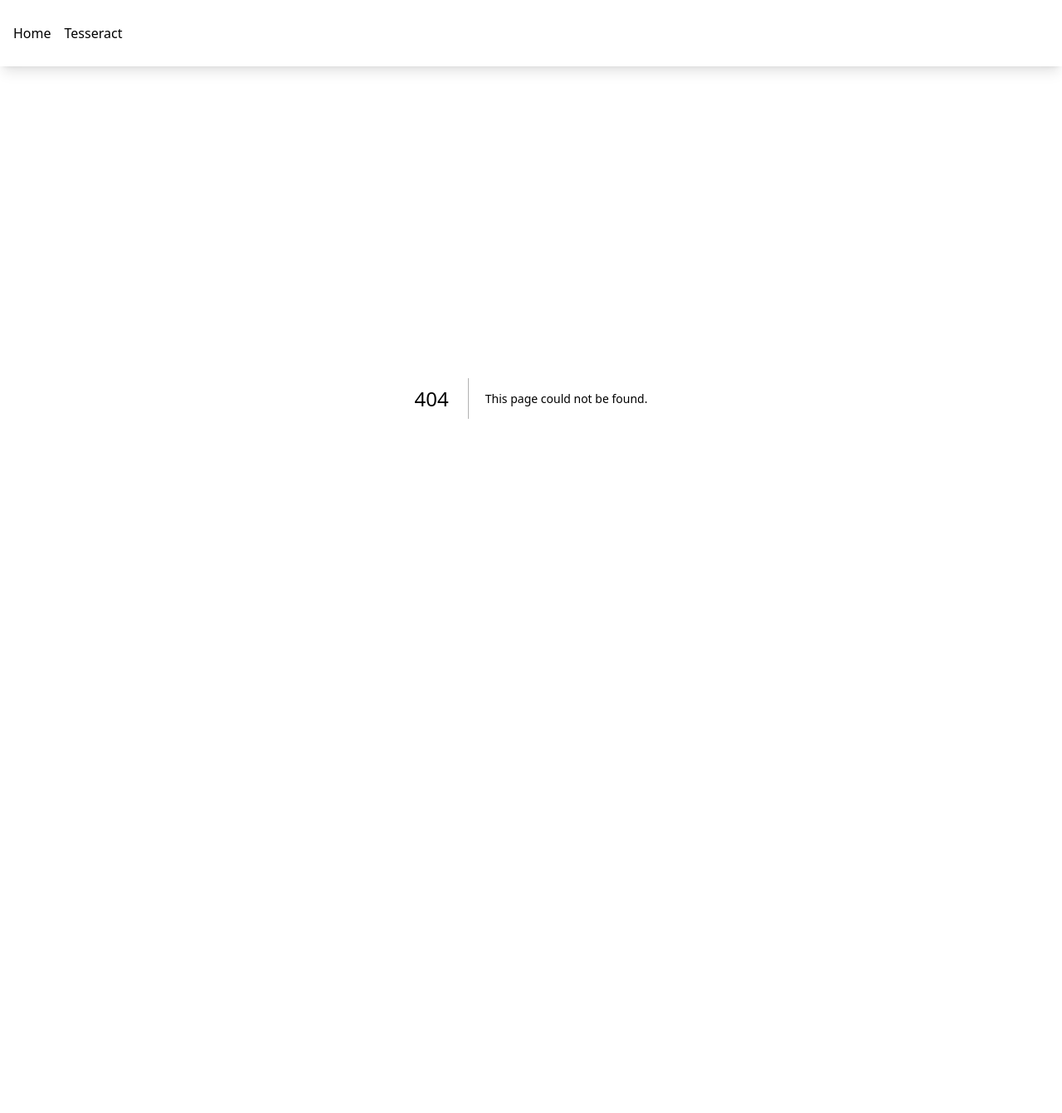
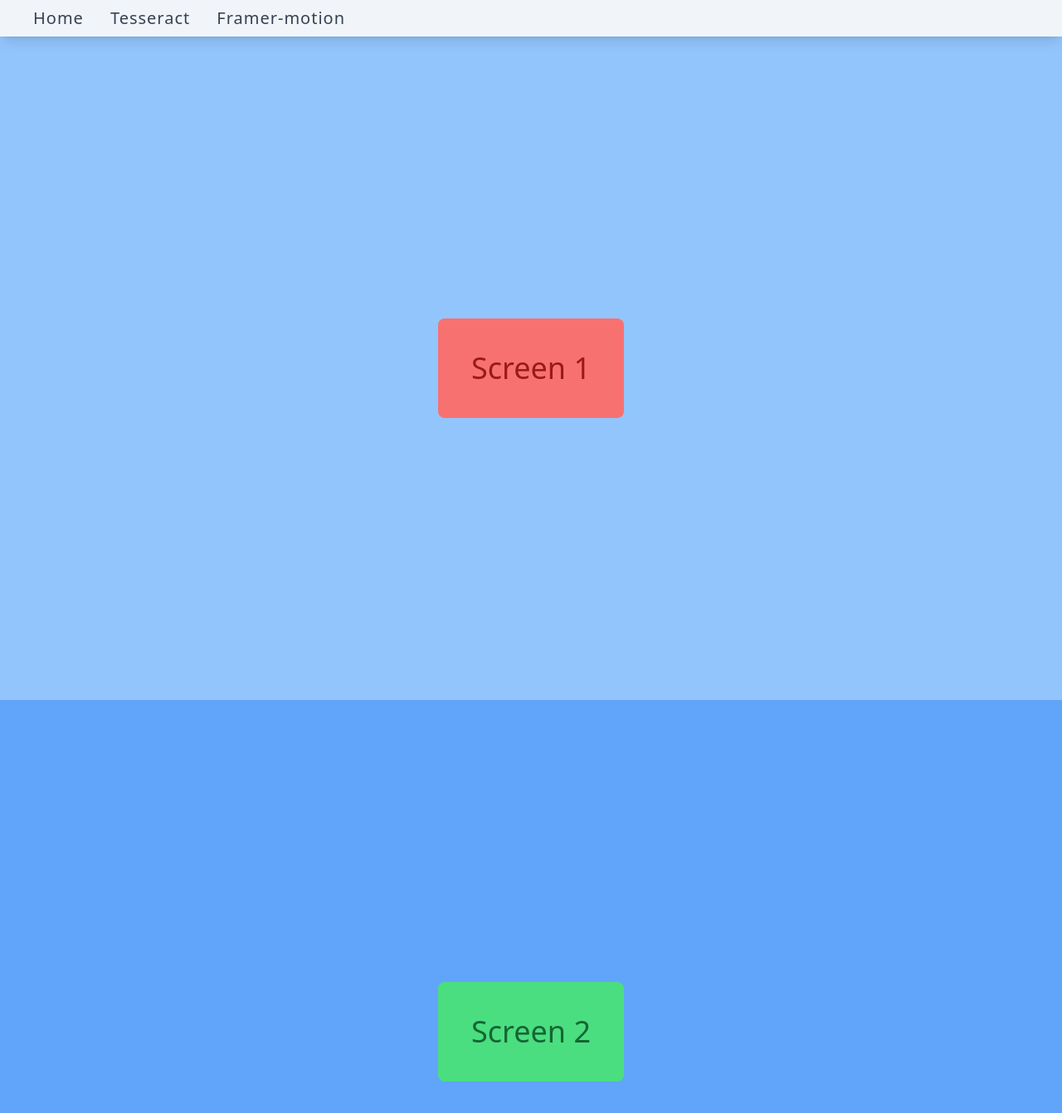
Before and after one commit to iliafilimonov1/portfolio-app, a Next.js app: page /FramerMotion in a window 1280 px wide. Before the commit this address had no page. Shown: the top 1342 px of the page at 83% size. Before the commit the page ends 880 px from the top, so only its background shows below. Built offline with nearby package versions, Linux system fonts and the light colour scheme.

Commit message:
framer motion page, tesseract adaptive

```diff
--- a/package.json
+++ b/package.json
@@ -19,6 +19,7 @@
     "eslint-config-next": "13.1.2",
     "eslint-config-react-app": "^7.0.0",
     "eslint-webpack-plugin": "^3.1.1",
+    "framer-motion": "^8.5.0",
     "next": "13.1.2",
     "react": "18.2.0",
     "react-dom": "18.2.0",
--- a/src/components/Navigation/Navigation.tsx
+++ b/src/components/Navigation/Navigation.tsx
@@ -1,28 +1,39 @@
+import { NAVIGATION_SIZE } from '@/projectParams';
+import { extractStyles } from '@/services/utils';
 import { useRouter } from 'next/router';
 import React from 'react';
 import Button from '../ui/Button/Button';
 
-const navItems = [
+type NavItem = { label: string; link: string; subItem?: string[] };
+
+const navItems: NavItem[] = [
   { label: 'Home', link: '/' },
   { label: 'Tesseract', link: '/Tesseract' },
+  { label: 'Framer-motion', link: '/FramerMotion' },
 ];
 
 const Navigation: React.FC = () => {
   const router = useRouter();
 
   return (
-    <div className="flex items-center fap-[20px] px-2 py-6 shadow-lg">
-      {
-        navItems.map((item) => (
+    <div className={
+      extractStyles`
+        px-6 flex flex-wrap sticky top-0 left-0 right-0 z-[9999]
+         bg-slate-100 items-center shadow-lg
+        ${NAVIGATION_SIZE && `min-h-[${NAVIGATION_SIZE}px]`}
+      `
+    }
+    >
+      {navItems.map((item) => (
+        <div key={item.link}>
           <Button
-            key={item.link}
+            className="text-gray-700 hover:text-gray-500 px-4 p-2 rounded-sm transition-all tracking-wider text-xl"
             onClick={() => router.push(item.link)}
-            size="sm"
           >
             {item.label}
           </Button>
-        ))
-      }
+        </div>
+      ))}
     </div>
   );
 };
--- a/src/components/ui/Button/Button.tsx
+++ b/src/components/ui/Button/Button.tsx
@@ -6,9 +6,7 @@ export type IconPositions = 'left' | 'right';
 
 export interface ButtonProps {
   children?: React.ReactNode;
-  fullWidth?: boolean;
-  size: 'sm' | 'md' | 'lg';
-  variant?: 'primary' | 'secondary' | 'success' | 'negative' | 'clear';
+  className?: string;
   onClick?: () => void;
   icon?: React.ReactNode;
   disabled?: boolean;
@@ -17,20 +15,16 @@ export interface ButtonProps {
 
 const Button: React.FC<ButtonProps> = ({
   children,
-  size = 'md',
   onClick,
   icon,
   disabled,
   iconPosition,
-  fullWidth,
-  variant = 'clear',
+  className,
 }) => (
   <button
     className={extractStyles`
-      rounded-md flex items-center justify-center
-      ${size === 'md' ? 'px-4 py-2' : 'px-2 py-1'}
-      ${variant === 'primary' && 'bg-blue-300'}
-      ${fullWidth && 'w-full'}
+      flex items-center justify-center
+      ${className}
     `}
     disabled={disabled}
     onClick={onClick}
--- a/src/components/ui/LoadFile/LoadFile.tsx
+++ b/src/components/ui/LoadFile/LoadFile.tsx
@@ -15,22 +15,20 @@ const LoadFile: React.FC<LoadFileProps> = ({
     }
   };
   return (
+    <div className="bg-gray-300 px-4 py-2 w-full">
       <label
         className={
           extractStyles`
-      input-file flex-1 h-min items-center justify-center
-      bg-slate-200 px-4 py-2 rounded-md font-bold text-gray-500 text-center
+          input-file h-min items-center justify-center
+           rounded-md font-bold text-gray-500 text-center
         `
         }
         htmlFor="drop"
       >
-
-      <div>
-        {title}
-      </div>
+        <div className="mb-2">{title}</div>
         <div className="
         flex items-center justify-center font-bold relative overflow-auto hover:opacity-70
-        text-gray-500 min-w-[300px] min-h-[300px] border-dashed border-gray-500 bg-white border-[1px]"
+        text-gray-500 w-full min-h-[300px] border-dashed border-gray-500 bg-white border-[1px]"
         >
           <input
             id="drop"
@@ -55,6 +53,7 @@ const LoadFile: React.FC<LoadFileProps> = ({
           }
         </div>
       </label>
+    </div>
   );
 };
 
--- /dev/null
+++ b/src/pages/FramerMotion.tsx
@@ -0,0 +1,100 @@
+import React from 'react';
+import { motion } from 'framer-motion';
+
+const pageAnimation = {
+  hidden: {
+    x: -100,
+    opacity: 0,
+  },
+  visible: {
+    x: 0,
+    opacity: 1,
+    transition: { duration: 0.4 },
+  },
+};
+
+const textAnimation = {
+  hidden: {
+    x: 100,
+    opacity: 0,
+  },
+  visible: {
+    x: 0,
+    opacity: 1,
+    transition: { duration: 0.4, delay: 0.1 },
+  },
+};
+
+const FramerMotion: React.FC = () => (
+  <div>
+    <motion.div
+      className="min-h-screen bg-blue-300 flex items-center justify-center"
+      initial="hidden"
+      variants={pageAnimation}
+      whileInView="visible"
+    >
+      <motion.div
+        className="text-4xl bg-red-400 p-10 rounded-lg text-red-800"
+        initial="hidden"
+        variants={textAnimation}
+        whileInView="visible"
+
+      >
+        {' '}
+        Screen 1
+      </motion.div>
+    </motion.div>
+    <motion.div
+      className="min-h-screen bg-blue-400 flex items-center justify-center"
+      initial="hidden"
+      variants={pageAnimation}
+      whileInView="visible"
+    >
+      <motion.div
+        className="text-4xl bg-green-400 p-10 rounded-lg text-green-800"
+        initial="hidden"
+        variants={textAnimation}
+        whileInView="visible"
+
+      >
+        Screen 2
+      </motion.div>
+    </motion.div>
+    <motion.div
+      className="min-h-screen bg-blue-500 flex items-center justify-center"
+      initial="hidden"
+      variants={pageAnimation}
+      whileInView="visible"
+    >
+      <motion.div
+        className="text-4xl bg-yellow-400 p-10 rounded-lg text-yellow-800"
+        initial="hidden"
+        variants={textAnimation}
+        whileInView="visible"
+
+      >
+        {' '}
+        Screen 3
+      </motion.div>
+    </motion.div>
+    <motion.div
+      className="min-h-screen bg-blue-600 flex items-center justify-center"
+      initial="hidden"
+      variants={pageAnimation}
+      whileInView="visible"
+    >
+      <motion.div
+        className="text-4xl bg-pink-400 p-10 rounded-lg text-pink-800"
+        initial="hidden"
+        variants={textAnimation}
+        whileInView="visible"
+
+      >
+        {' '}
+        Sreen 4
+      </motion.div>
+    </motion.div>
+  </div>
+);
+
+export default FramerMotion;
--- a/src/pages/Tesseract.tsx
+++ b/src/pages/Tesseract.tsx
@@ -90,14 +90,14 @@ const Tesseracts: React.FC = () => {
           </select>
         </div>
       </div>
-      <div className="flex gap-4 justify-between w-full">
+      <div className="flex gap-4 justify-between w-full flex-col md:flex-row">
         <LoadFile
           callBack={recognize}
           previewFileUrl={selectedImage}
         />
         <div
           className="
-            bg-white w-[50vw] p-4 border-[1px] rounded-md
+            bg-white w-full p-4 border-[1px] rounded-md
             flex flex-col justify-center items-center text-gray-500
           "
         >
--- a/src/pages/index.tsx
+++ b/src/pages/index.tsx
@@ -18,7 +18,9 @@ const Home = () => (
         rel="icon"
       />
     </Head>
-    <div className="min-h-screen bg-blue-300" />
+    <div className="bg-pink-200">
+      content
+    </div>
   </div>
 );
 
--- /dev/null
+++ b/src/projectParams.ts
@@ -0,0 +1 @@
+export const NAVIGATION_SIZE = '100';
--- a/src/services/utils.ts
+++ b/src/services/utils.ts
@@ -1,3 +1,7 @@
+/* Функция возвращает строку уникальных классов
+ * (отсеивает null, false, undefined, '', лишние пробелы и \n)
+ * Шаблонные выражения обязательно следует писать после логического оператора '&&' либо тернарника
+ */
 export function extractStyles(
   strings: TemplateStringsArray,
   ...exprResults: (string | boolean | undefined)[]
```
Also changed, not shown: 1 other file (tests, documents, lock files or other folders). Lines whose indentation alone changed are shown as unchanged.
